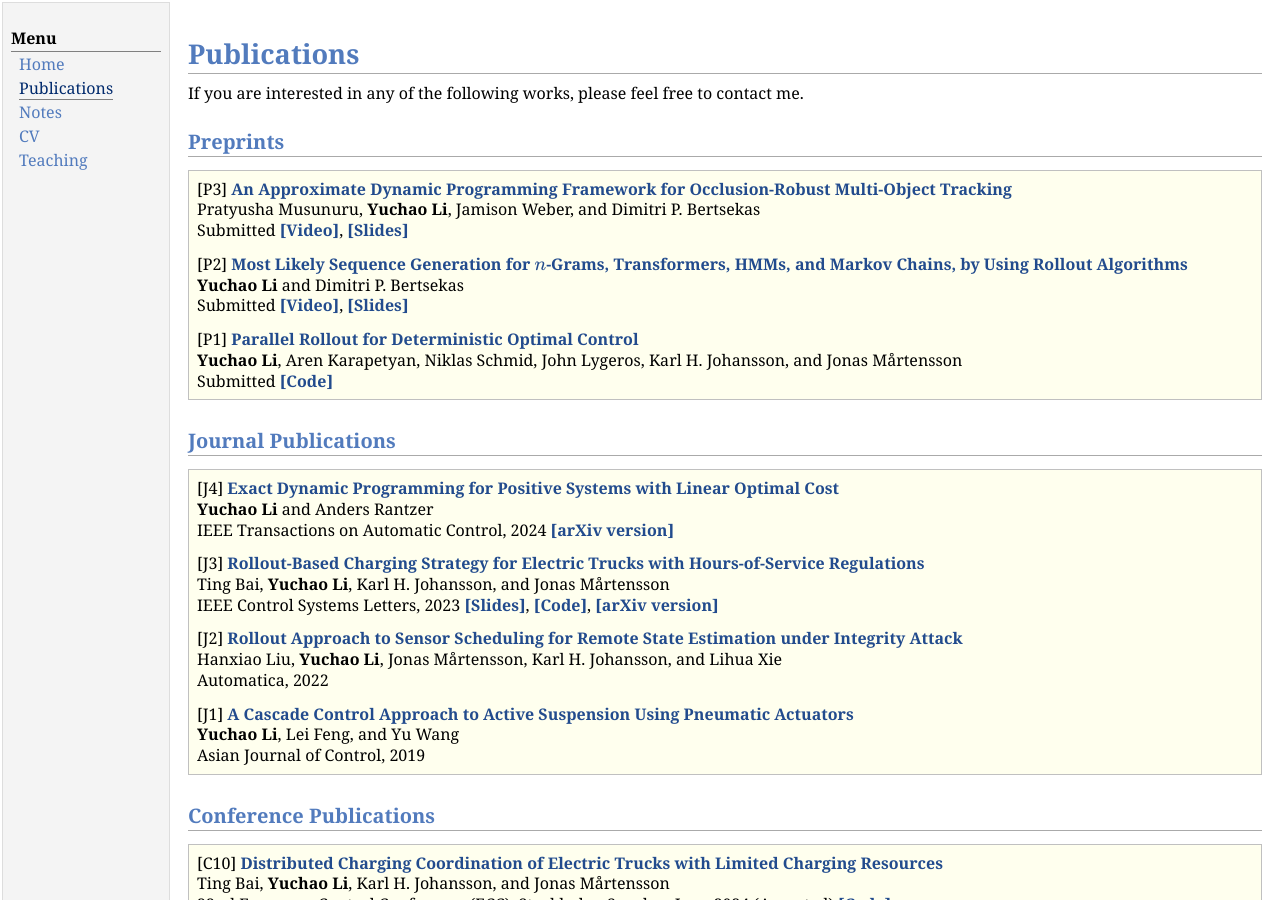
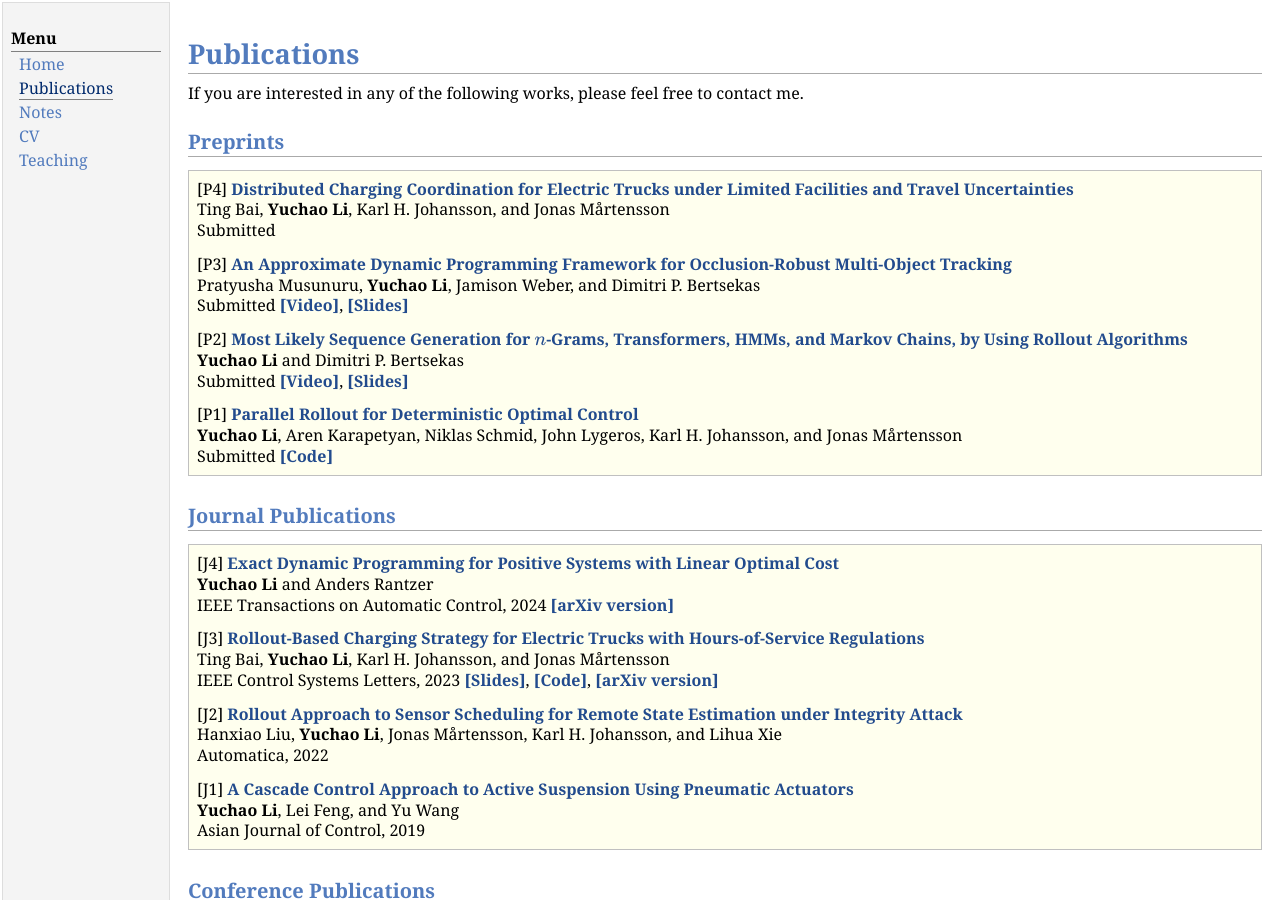
Before and after one commit to yuchaotaigu/yuchaotaigu.github.io, a Jekyll site: the page research.html, which Jekyll copies as it is, in a window 1280 px wide and 900 px high. Built offline with Jekyll 4.4.1, drawn with Linux system fonts in a browser that asks for light colours; comment, search, counter and statistics services are not loaded.

Commit message:
publication TITS

```diff
--- a/research.html
+++ b/research.html
@@ -45,6 +45,9 @@ If you are interested in any of the following works, please feel free to contact
 <h2>Preprints</h2>
 <div class="infoblock">
 <div class="blockcontent">
+<p>[P4] <a href="https://arxiv.org/abs/2407.10307"><b>Distributed Charging Coordination for Electric Trucks under Limited Facilities and Travel Uncertainties</b></a> <br />
+Ting Bai, <b>Yuchao Li</b>, Karl H. Johansson, and Jonas Mårtensson <br />
+ Submitted </p>
 <p>[P3] <a href="https://arxiv.org/abs/2405.15137"><b>An Approximate Dynamic Programming Framework for Occlusion-Robust Multi-Object Tracking</b></a> <br />
 Pratyusha Musunuru, <b>Yuchao Li</b>, Jamison Weber, and Dimitri P. Bertsekas<br />
  Submitted <a href="https://youtu.be/jjlytqtO7IE?si=eDe8RYtvsEnhV60O"><b>[Video]</b></a>, <a href="https://web.mit.edu/dimitrib/www/RLTopics_2024_Lect7.pdf"><b>[Slides]</b></a></p>
```
